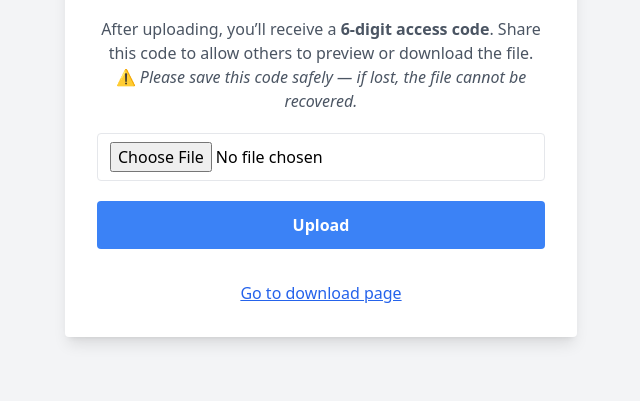
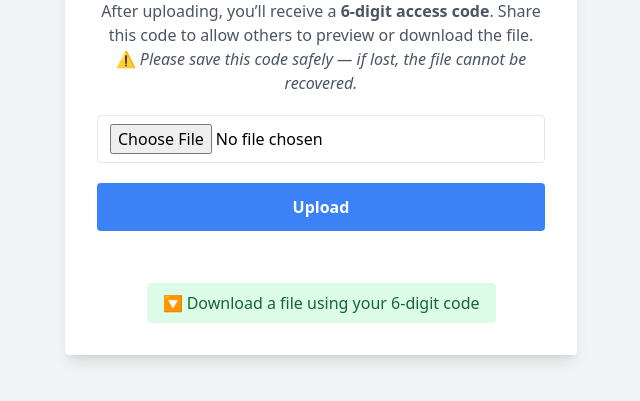
Before and after one commit to souravghosh2004/file-share, a website: page public/index.html in a window 1280 px wide. Shown: the part 291-692 px from the top of the page, without its empty margins (319-959 px from the left). Drawn offline with nearby package versions, Linux system fonts and the light colour scheme.

Commit message:
add style download link buuton

```diff
--- a/public/index.html
+++ b/public/index.html
@@ -43,11 +43,11 @@
     <div id="codeDisplay" class="mt-5 text-green-600 text-lg sm:text-xl font-semibold break-words"></div>
 
     <a
-      href="/download.html"
-      class="block mt-8 text-blue-600 underline hover:text-blue-800 text-sm sm:text-base"
-    >
-      Go to download page
-    </a>
+  href="/download.html"
+  class="mt-8 inline-block bg-green-100 text-green-800 font-medium px-4 py-2 rounded hover:bg-green-200 transition text-sm sm:text-base"
+>
+  🔽 Download a file using your 6-digit code
+</a>
   </div>
 
   <script>
```
